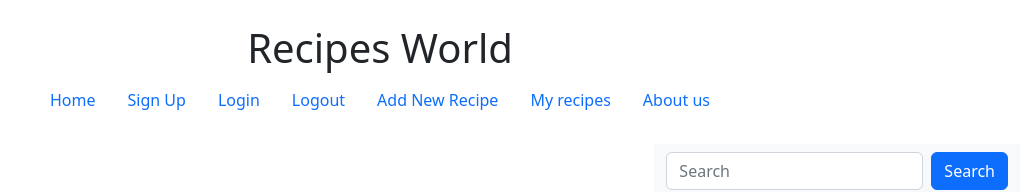
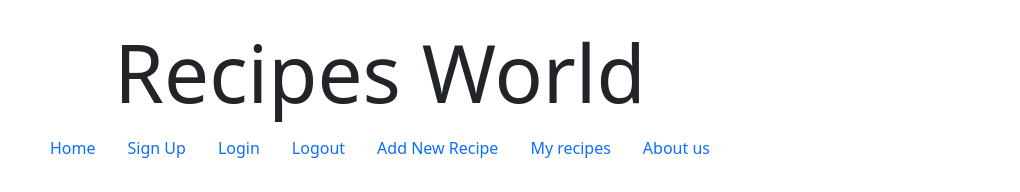
Before and after one commit to mdidomizio/Final-Project---Adelya-Miriam-Fatima, a React (Create React App) app: page / in a window 1280 px wide. Shown: the top 192 px of the page, without its empty margins (260-1280 px from the left). Built offline with nearby package versions, Linux system fonts and the light colour scheme; no server answers; what yup-password would draw is missing.

Commit message:
bug fixed: made H1 heading bigger

```diff
--- a/src/components/Header.js
+++ b/src/components/Header.js
@@ -3,7 +3,7 @@ import { Link } from "react-router-dom";
 const Header = () => {
   return (
     <header className="header m-4">
-      <h1>Recipes World</h1>
+      <h1 className="display-1">Recipes World </h1>
 
       <nav className="nav justify-content-center">
         <ul className="nav justify-content-center">
```
